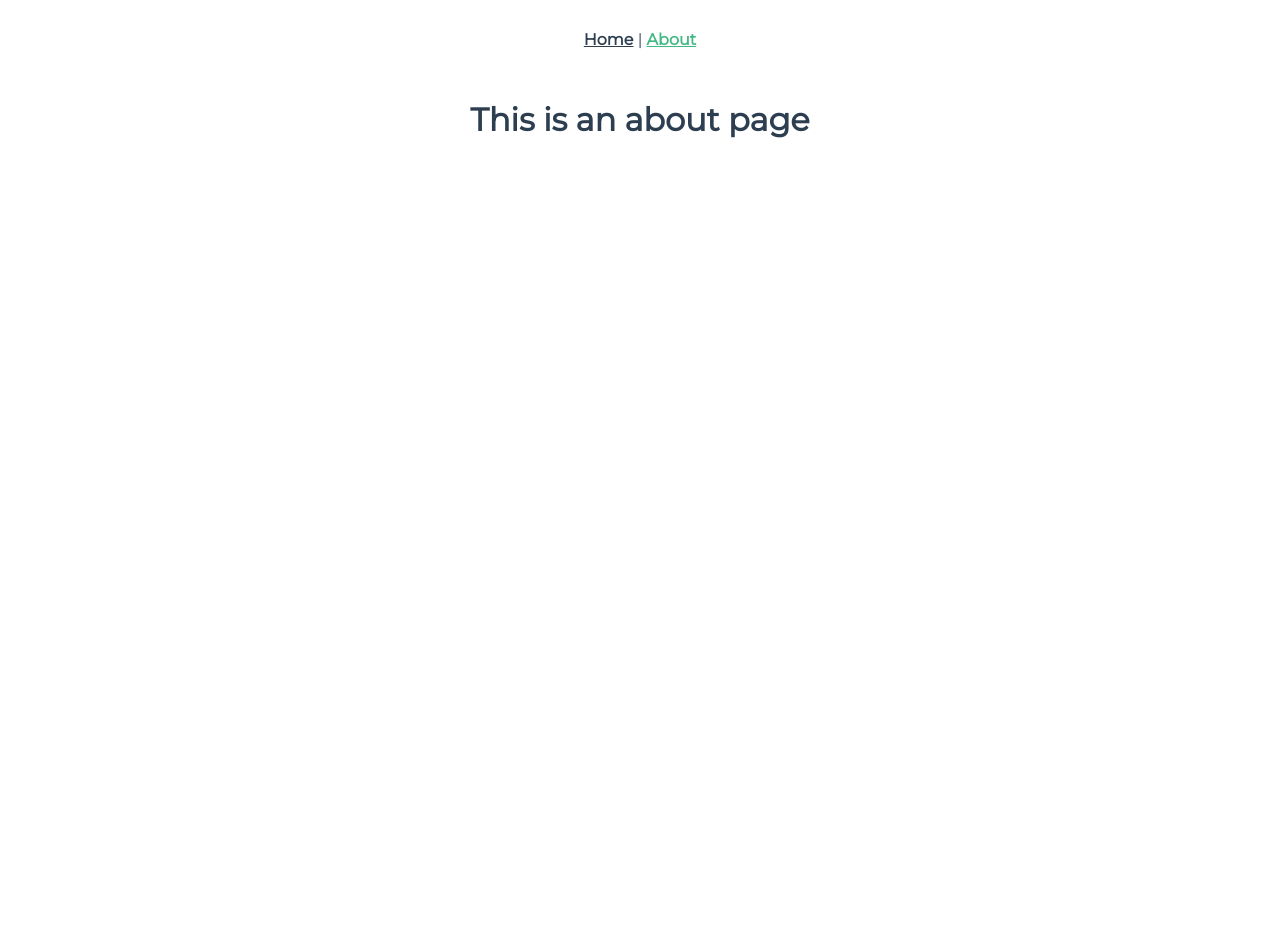
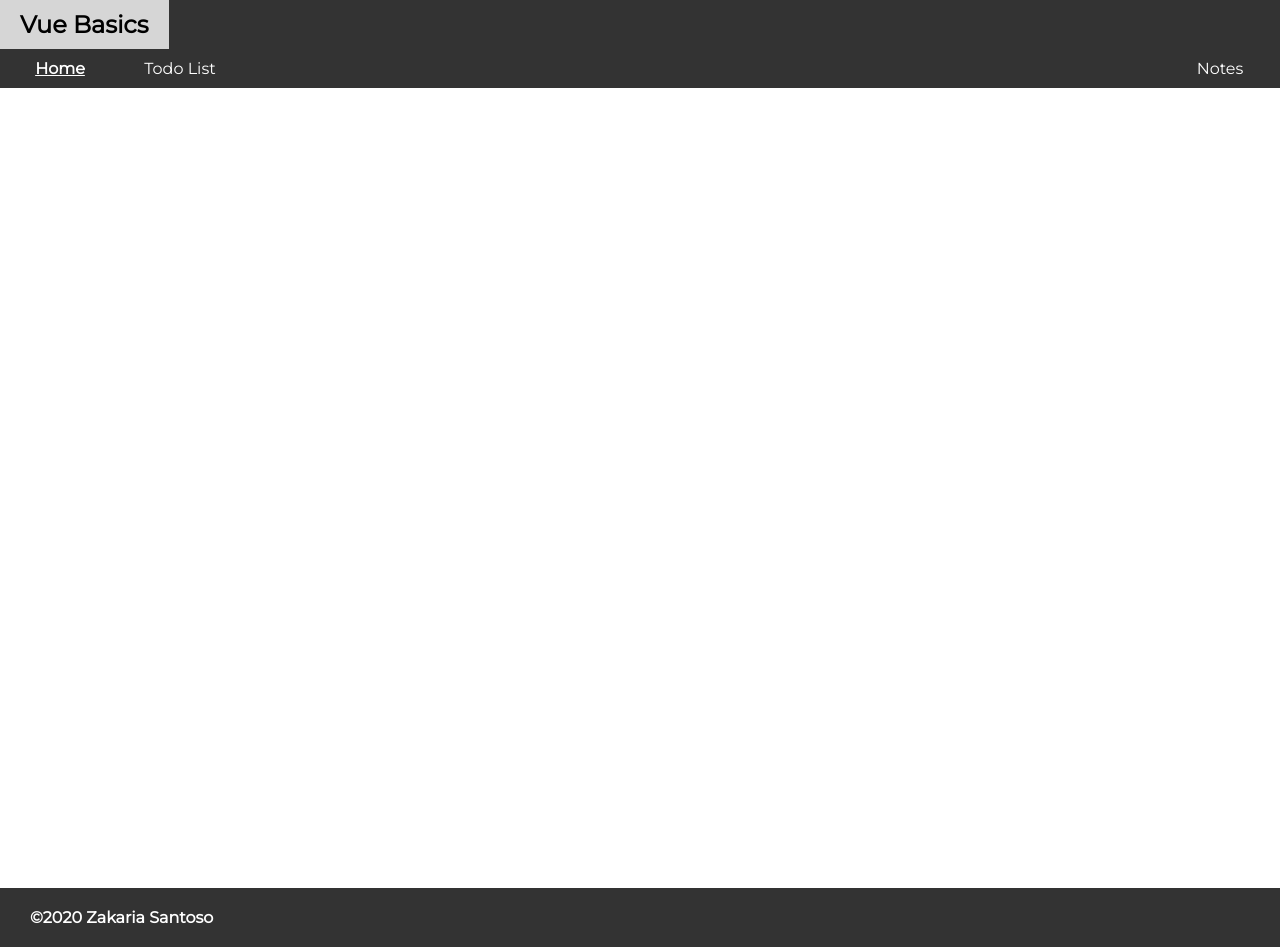
Before and after one commit to zakariasantoso/vue-basic, a Vue app: page /about in a window 1280 px wide. Before the commit the page ends 800 px from the top, so only its background shows below. Built offline with nearby package versions, Linux system fonts and the light colour scheme.

Commit message:
Added Base Project

```diff
--- a/src/App.vue
+++ b/src/App.vue
@@ -1,32 +1,25 @@
 <template>
   <div id="app">
-    <div id="nav">
-      <router-link to="/">Home</router-link> |
-      <router-link to="/about">About</router-link>
-    </div>
-    <router-view/>
+    <layout>
+      <template v-slot:navigation>
+        <main-navigation />
+      </template>
+      <router-view />
+    </layout>
   </div>
 </template>
 
-<style lang="scss">
-#app {
-  font-family: Avenir, Helvetica, Arial, sans-serif;
-  -webkit-font-smoothing: antialiased;
-  -moz-osx-font-smoothing: grayscale;
-  text-align: center;
-  color: #2c3e50;
-}
+<script>
+import Layout from "./layouts/default.vue"
+import MainNavigation from "./components/elements/MainNavigation"
 
-#nav {
-  padding: 30px;
-
-  a {
-    font-weight: bold;
-    color: #2c3e50;
-
-    &.router-link-exact-active {
-      color: #42b983;
-    }
+export default {
+  components: {
+    Layout,
+    MainNavigation
   }
 }
+</script>
+
+<style lang="scss">
 </style>
--- a/src/components/HelloWorld.vue
+++ /dev/null
@@ -1,60 +0,0 @@
-<template>
-  <div class="hello">
-    <h1>{{ msg }}</h1>
-    <p>
-      For a guide and recipes on how to configure / customize this project,<br>
-      check out the
-      <a href="https://cli.vuejs.org" target="_blank" rel="noopener">vue-cli documentation</a>.
-    </p>
-    <h3>Installed CLI Plugins</h3>
-    <ul>
-      <li><a href="https://github.com/vuejs/vue-cli/tree/dev/packages/%40vue/cli-plugin-babel" target="_blank" rel="noopener">babel</a></li>
-      <li><a href="https://github.com/vuejs/vue-cli/tree/dev/packages/%40vue/cli-plugin-router" target="_blank" rel="noopener">router</a></li>
-      <li><a href="https://github.com/vuejs/vue-cli/tree/dev/packages/%40vue/cli-plugin-vuex" target="_blank" rel="noopener">vuex</a></li>
-      <li><a href="https://github.com/vuejs/vue-cli/tree/dev/packages/%40vue/cli-plugin-eslint" target="_blank" rel="noopener">eslint</a></li>
-    </ul>
-    <h3>Essential Links</h3>
-    <ul>
-      <li><a href="https://vuejs.org" target="_blank" rel="noopener">Core Docs</a></li>
-      <li><a href="https://forum.vuejs.org" target="_blank" rel="noopener">Forum</a></li>
-      <li><a href="https://chat.vuejs.org" target="_blank" rel="noopener">Community Chat</a></li>
-      <li><a href="https://twitter.com/vuejs" target="_blank" rel="noopener">Twitter</a></li>
-      <li><a href="https://news.vuejs.org" target="_blank" rel="noopener">News</a></li>
-    </ul>
-    <h3>Ecosystem</h3>
-    <ul>
-      <li><a href="https://router.vuejs.org" target="_blank" rel="noopener">vue-router</a></li>
-      <li><a href="https://vuex.vuejs.org" target="_blank" rel="noopener">vuex</a></li>
-      <li><a href="https://github.com/vuejs/vue-devtools#vue-devtools" target="_blank" rel="noopener">vue-devtools</a></li>
-      <li><a href="https://vue-loader.vuejs.org" target="_blank" rel="noopener">vue-loader</a></li>
-      <li><a href="https://github.com/vuejs/awesome-vue" target="_blank" rel="noopener">awesome-vue</a></li>
-    </ul>
-  </div>
-</template>
-
-<script>
-export default {
-  name: 'HelloWorld',
-  props: {
-    msg: String
-  }
-}
-</script>
-
-<!-- Add "scoped" attribute to limit CSS to this component only -->
-<style scoped lang="scss">
-h3 {
-  margin: 40px 0 0;
-}
-ul {
-  list-style-type: none;
-  padding: 0;
-}
-li {
-  display: inline-block;
-  margin: 0 10px;
-}
-a {
-  color: #42b983;
-}
-</style>
--- a/src/views/About.vue
+++ /dev/null
@@ -1,5 +0,0 @@
-<template>
-  <div class="about">
-    <h1>This is an about page</h1>
-  </div>
-</template>
--- a/src/views/Home.vue
+++ b/src/views/Home.vue
@@ -1,18 +1,11 @@
 <template>
-  <div class="home">
-    <img alt="Vue logo" src="../assets/logo.png">
-    <HelloWorld msg="Welcome to Your Vue.js App"/>
+  <div class="home-page">
   </div>
 </template>
 
 <script>
-// @ is an alias to /src
-import HelloWorld from '@/components/HelloWorld.vue'
 
 export default {
-  name: 'Home',
-  components: {
-    HelloWorld
-  }
+  name: 'Home'
 }
 </script>
```
Also changed, not shown: src/assets/logo.png (deleted).
